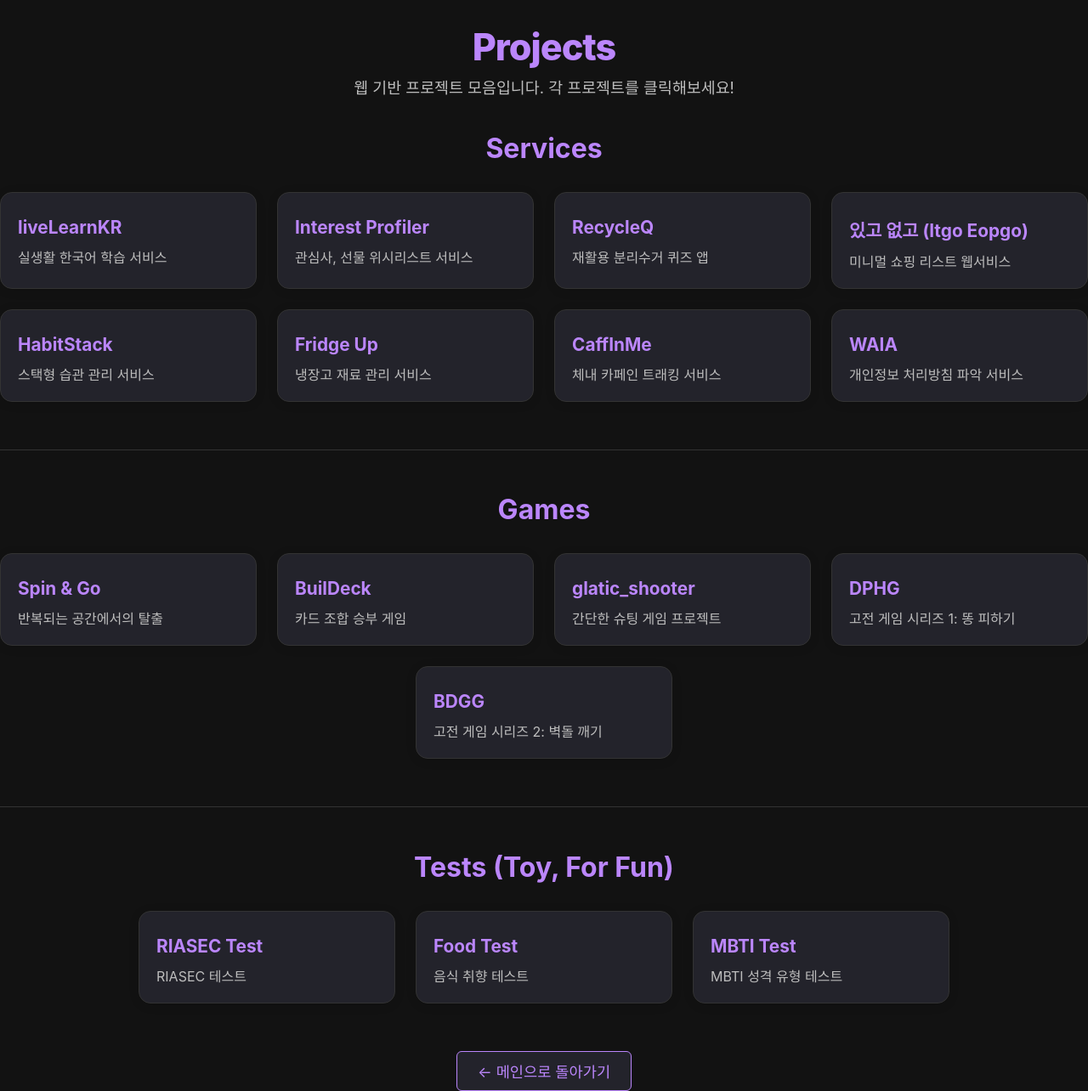
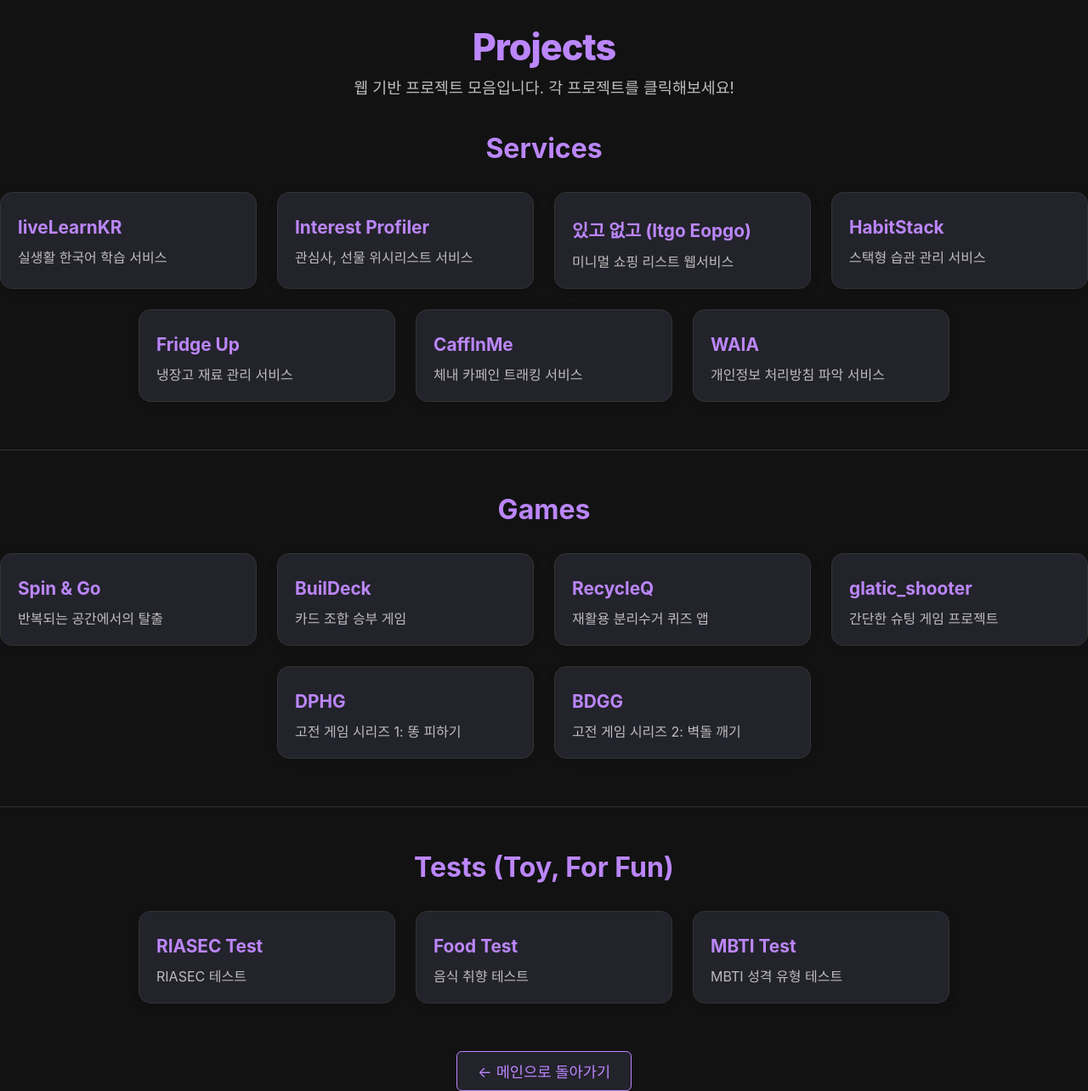
Before and after one commit to hojun313/hojun313.github.io, a Jekyll site: the page built from projects/index.html, in a window 1280 px wide. Shown: the whole page at 85% size. Built offline with Jekyll 4.4.1, drawn with Linux system fonts in a browser that asks for light colours; part of the change alters nothing that is shown.

```diff
--- a/_data/projects.yml
+++ b/_data/projects.yml
@@ -6,9 +6,6 @@
     - title: "Interest Profiler"
       url: "https://hojun313.github.io/wishlist-app/"
       description: "관심사, 선물 위시리스트 서비스"
-    - title: "RecycleQ"
-      url: "https://hojun313.github.io/RecycleQ/"
-      description: "재활용 분리수거 퀴즈 앱"
     - title: "있고 없고 (Itgo Eopgo)"
       url: "https://hojun313.github.io/Vintage-shopping-list/"
       description: "미니멀 쇼핑 리스트 웹서비스"
@@ -33,6 +30,9 @@
     - title: "BuilDeck"
       url: "https://hojun313.github.io/BuilDeck/"
       description: "카드 조합 승부 게임"
+    - title: "RecycleQ"
+      url: "https://hojun313.github.io/RecycleQ/"
+      description: "재활용 분리수거 퀴즈 앱"
     - title: "glatic_shooter"
       url: "https://hojun313.github.io/glatic_shooter/"
       description: "간단한 슈팅 게임 프로젝트"
```
